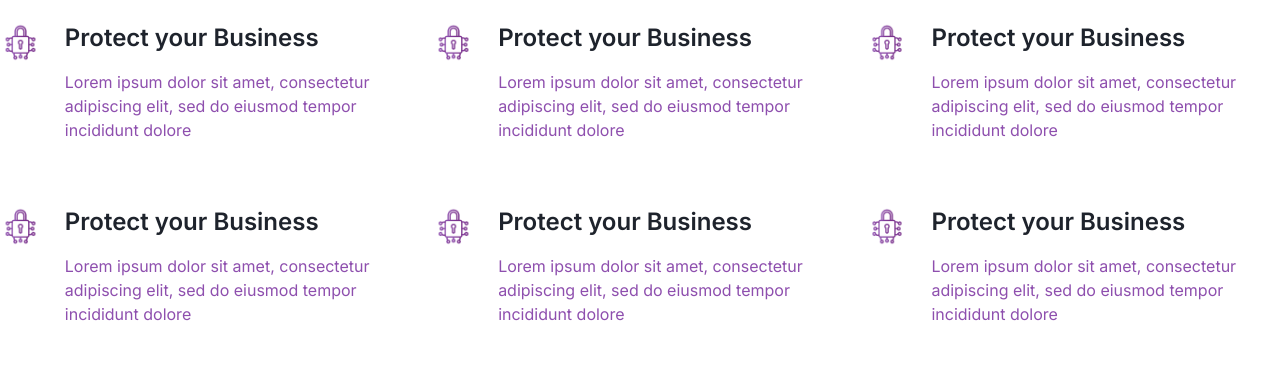
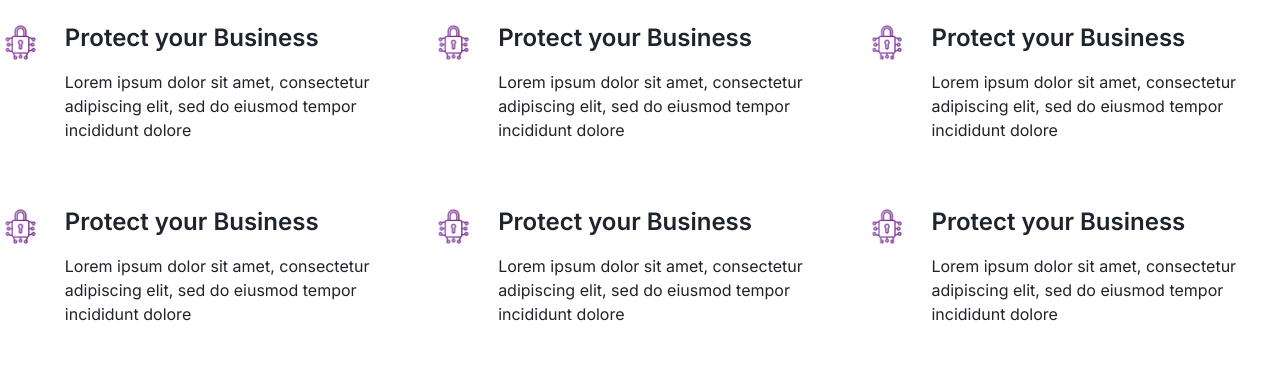
Before and after one commit to alive1258/ethen-soft-client, a Next.js app: page / in a window 1280 px wide. Shown: the part 2962-3338 px from the top of the page. Built offline with nearby package versions, Linux system fonts and the light colour scheme.

Commit message:
create why trust us section

```diff
--- /dev/null
+++ b/src/components/UI/Button/ButtonOutline.jsx
@@ -0,0 +1,15 @@
+import Link from "next/link";
+
+const ButtonOutline = ({ content, url, className }) => {
+  return (
+    <>
+      <button
+        className={`bg-primary-base font-normal px-4 py-2 rounded text-white ${className}`}
+      >
+        <Link href={url}>{content}</Link>
+      </button>
+    </>
+  );
+};
+
+export default ButtonOutline;
--- /dev/null
+++ b/src/components/UI/Home/OurClients/OurClients.jsx
@@ -0,0 +1,15 @@
+import SectionTitle from "../../SectionTitle/SectionTitle";
+
+const OurClients = () => {
+  return (
+    <>
+      <div>
+        <h1 className="text-center text-primary-base text-[40px] font-semibold">
+          OurClients
+        </h1>
+      </div>
+    </>
+  );
+};
+
+export default OurClients;
--- a/src/components/UI/Home/WhyTrustUs/WhyTrustUs.jsx
+++ b/src/components/UI/Home/WhyTrustUs/WhyTrustUs.jsx
@@ -27,7 +27,7 @@ const WhyTrustUs = () => {
                 <h1 className="text-black-base text-2xl font-semibold">
                   Protect your Business
                 </h1>
-                <p className="text-primary-base pr-5">
+                <p className="text-black-base pr-5">
                   Lorem ipsum dolor sit amet, consectetur adipiscing elit, sed
                   do eiusmod tempor incididunt dolore
                 </p>
@@ -41,7 +41,7 @@ const WhyTrustUs = () => {
                 <h1 className="text-black-base text-2xl font-semibold">
                   Protect your Business
                 </h1>
-                <p className="text-primary-base pr-5">
+                <p className="text-black-base pr-5">
                   Lorem ipsum dolor sit amet, consectetur adipiscing elit, sed
                   do eiusmod tempor incididunt dolore
                 </p>
@@ -55,7 +55,7 @@ const WhyTrustUs = () => {
                 <h1 className="text-black-base text-2xl font-semibold">
                   Protect your Business
                 </h1>
-                <p className="text-primary-base pr-5">
+                <p className="text-black-base pr-5">
                   Lorem ipsum dolor sit amet, consectetur adipiscing elit, sed
                   do eiusmod tempor incididunt dolore
                 </p>
@@ -69,7 +69,7 @@ const WhyTrustUs = () => {
                 <h1 className="text-black-base text-2xl font-semibold">
                   Protect your Business
                 </h1>
-                <p className="text-primary-base pr-5">
+                <p className="text-black-base pr-5">
                   Lorem ipsum dolor sit amet, consectetur adipiscing elit, sed
                   do eiusmod tempor incididunt dolore
                 </p>
@@ -83,7 +83,7 @@ const WhyTrustUs = () => {
                 <h1 className="text-black-base text-2xl font-semibold">
                   Protect your Business
                 </h1>
-                <p className="text-primary-base pr-5">
+                <p className="text-black-base pr-5">
                   Lorem ipsum dolor sit amet, consectetur adipiscing elit, sed
                   do eiusmod tempor incididunt dolore
                 </p>
@@ -97,7 +97,7 @@ const WhyTrustUs = () => {
                 <h1 className="text-black-base text-2xl font-semibold">
                   Protect your Business
                 </h1>
-                <p className="text-primary-base pr-5">
+                <p className="text-black-base pr-5">
                   Lorem ipsum dolor sit amet, consectetur adipiscing elit, sed
                   do eiusmod tempor incididunt dolore
                 </p>
```
Also changed, not shown: public/assets/images/Frame9.png (added), public/assets/images/stars.png (added).
